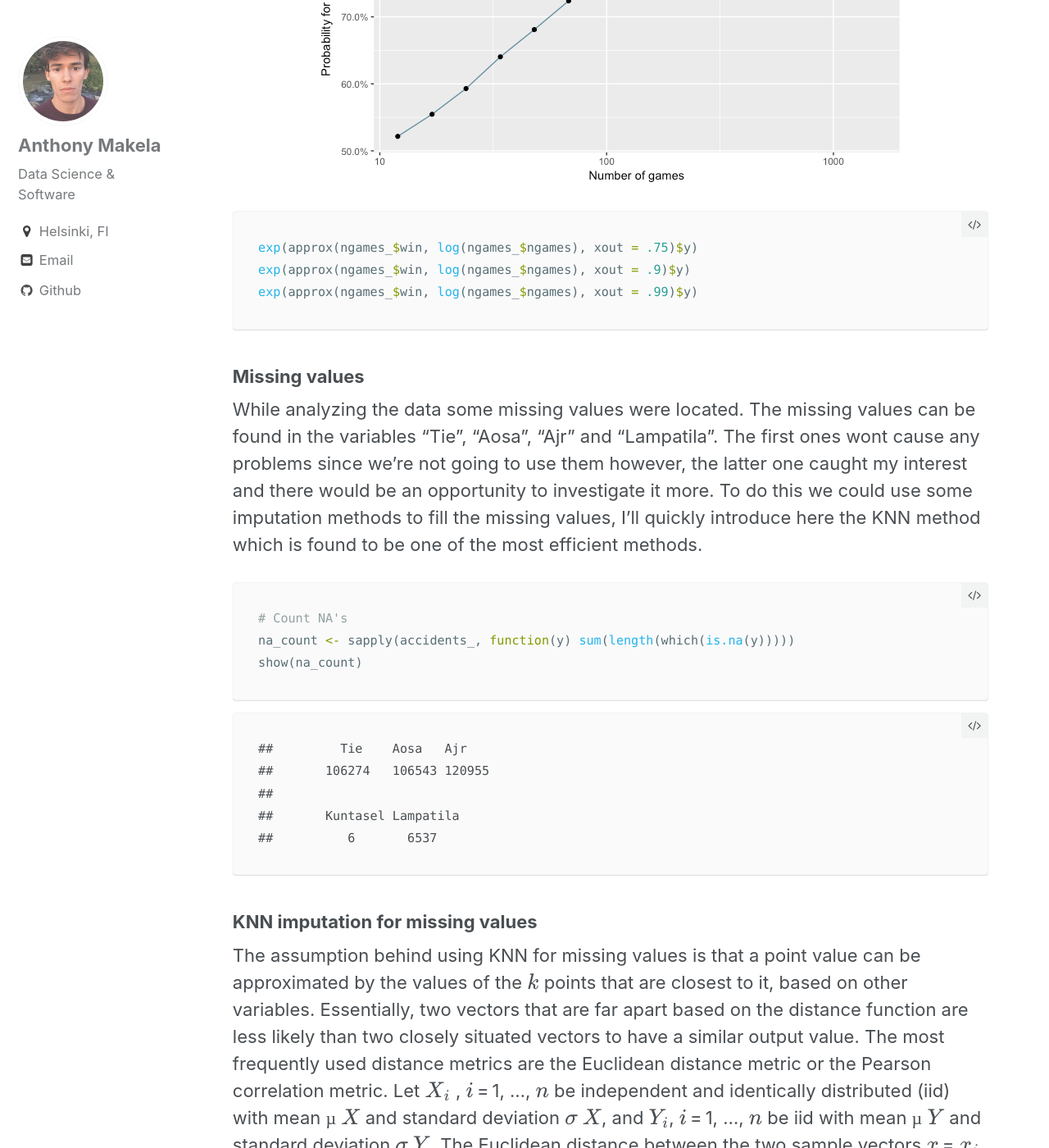
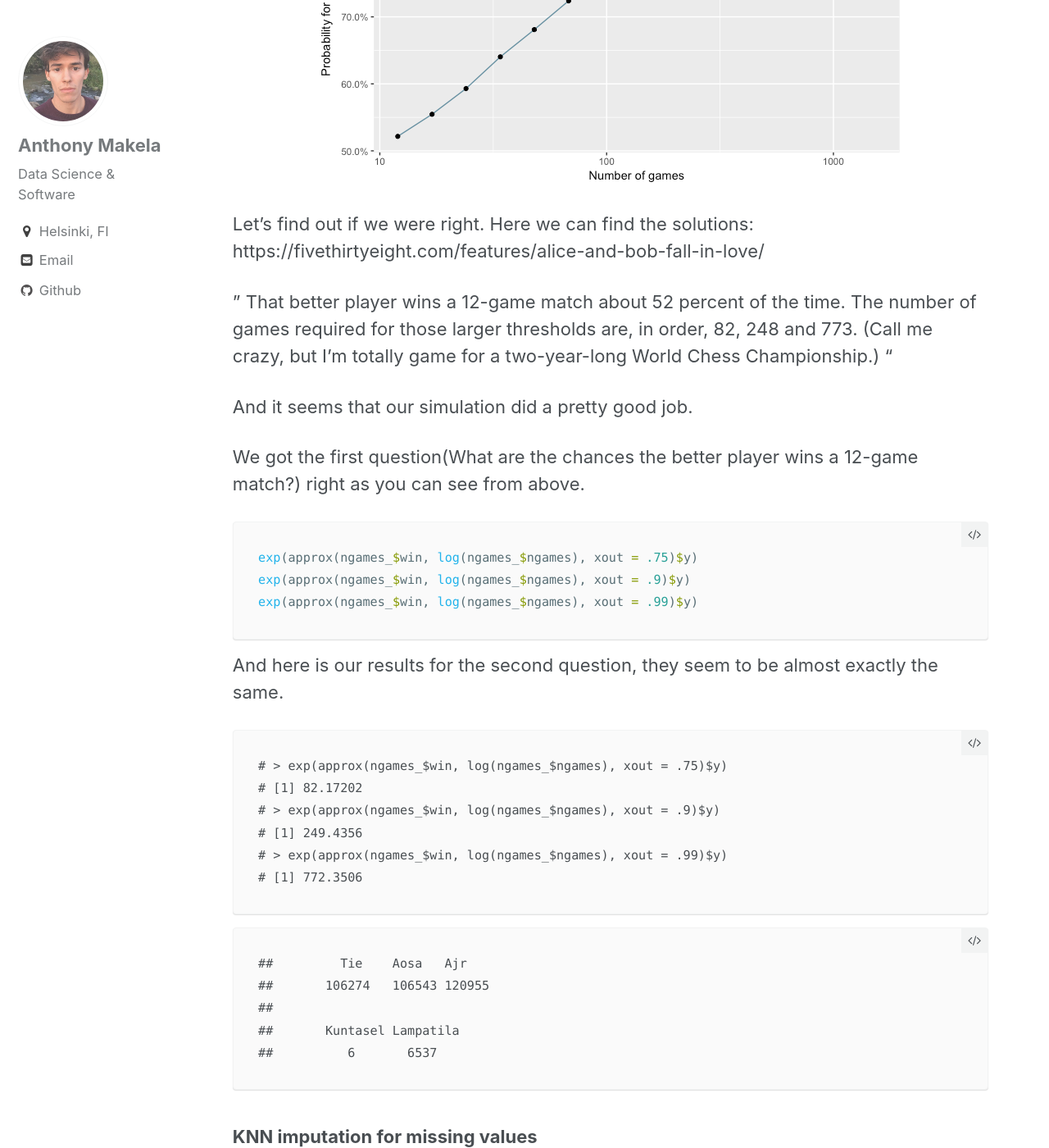
Before and after one commit to anthonymakela/anthonymakela.github.io, a Jekyll site: the page built from _posts/2018-12-25-The-Riddler-Simulations.md, in a window 1280 px wide and 1400 px high, scrolled down 3769 px. Shown: the whole window at 82% size. Built offline with Jekyll 4.4.1, drawn with Linux system fonts in a browser that asks for light colours; nearby versions of some CDN libraries; formulas are drawn with MathJax 3; some of the changed text lies outside the part shown.

Commit message:
The Riddler

````diff
--- a/_posts/2018-12-25-The-Riddler-Simulations.md
+++ b/_posts/2018-12-25-The-Riddler-Simulations.md
@@ -54,18 +54,18 @@
 
 </div>
 
-We can also simply find out how often it's above 6.5. And we see that the player wins 76% of the time.
+We can also simply find out how often it's above 6.5. And we see that the player wins 52% of the time.
 
 ``` r
 scores %>%
-  summarize(mean(scores >= 6.5))
+  summarize(mean(score >= 6.5))
 ```
 
 ```
 # A tibble: 1 x 1
 #  `mean(scores >= 6.5)`
 #                  <dbl>
-# 1                 0.760
+# 1                 0.520
 
 ```
 
@@ -101,20 +101,30 @@
 
 </div>
 
+Let's find out if we were right. Here we can find the solutions: https://fivethirtyeight.com/features/alice-and-bob-fall-in-love/
+
+" That better player wins a 12-game match about 52 percent of the time. The number of games required for those larger thresholds are, in order, 82, 248 and 773. (Call me crazy, but I’m totally game for a two-year-long World Chess Championship.) "
+
+And it seems that our simulation did a pretty good job.
+
+We got the first question(What are the chances the better player wins a 12-game match?) right as you can see from above.
+
+
 ``` r
 exp(approx(ngames_$win, log(ngames_$ngames), xout = .75)$y)
 exp(approx(ngames_$win, log(ngames_$ngames), xout = .9)$y)
 exp(approx(ngames_$win, log(ngames_$ngames), xout = .99)$y)
 ```
 
-### Missing values
+And here is our results for the second question, they seem to be almost exactly the same.
 
-While analyzing the data some missing values were located. The missing values can be found in the variables "Tie", "Aosa", "Ajr" and "Lampatila". The first ones wont cause any problems since we're not going to use them however, the latter one caught my interest and there would be an opportunity to investigate it more. To do this we could use some imputation methods to fill the missing values, I'll quickly introduce here the KNN method which is found to be one of the most efficient methods.
-
-``` r
-# Count NA's
-na_count <- sapply(accidents_, function(y) sum(length(which(is.na(y)))))
-show(na_count)
+```
+# > exp(approx(ngames_$win, log(ngames_$ngames), xout = .75)$y)
+# [1] 82.17202
+# > exp(approx(ngames_$win, log(ngames_$ngames), xout = .9)$y)
+# [1] 249.4356
+# > exp(approx(ngames_$win, log(ngames_$ngames), xout = .99)$y)
+# [1] 772.3506
 ```
 
 
````
